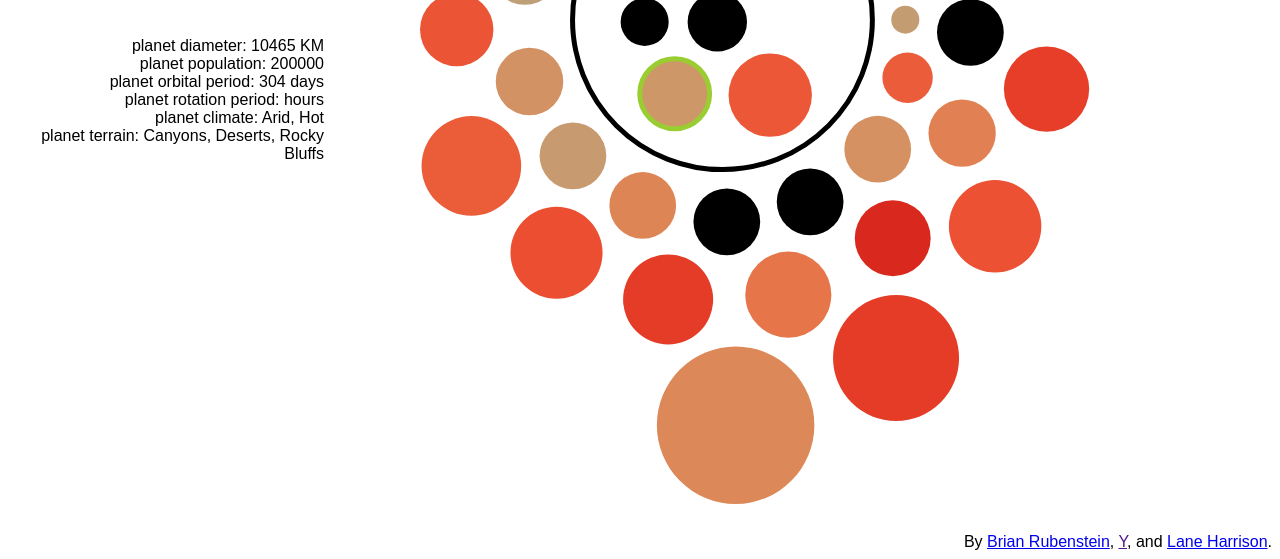
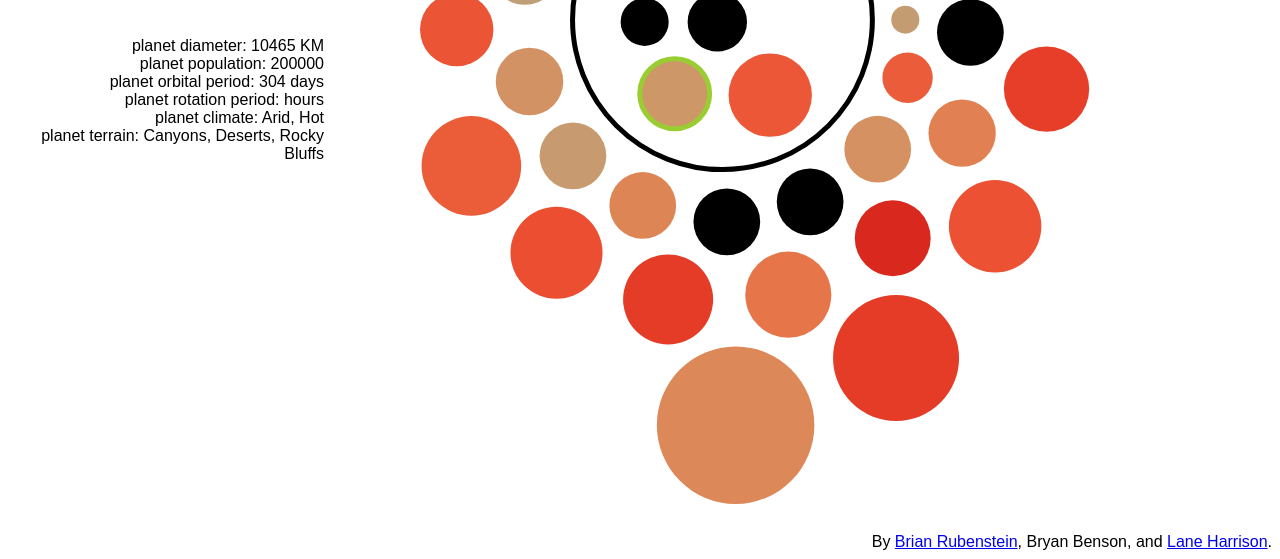
Before and after one commit to blrubenstein/star-wars-planets-data-vis, a website: page index.html in a window 1280 px wide. Shown: the part 458-1017 px from the top of the page. Drawn offline with nearby package versions, Linux system fonts and the light colour scheme.

Commit message:
Added Bryan's name

```diff
--- a/index.html
+++ b/index.html
@@ -73,7 +73,7 @@ footer {
 </div>
 
 <footer>
-  By <a href="www.linkedin.com/in/brianrubenstein3564b192">Brian Rubenstein</a>, <a href="">Y</a>, and <a href="http://twitter.com/laneharrison">Lane Harrison</a>.
+  By <a href="www.linkedin.com/in/brianrubenstein3564b192">Brian Rubenstein</a>, <span style="color: black; font-weight: normal; -webkit-text-stroke: 0px black;">Bryan Benson</span>, and <a href="http://twitter.com/laneharrison">Lane Harrison</a>.
 </footer>
 
 
```
